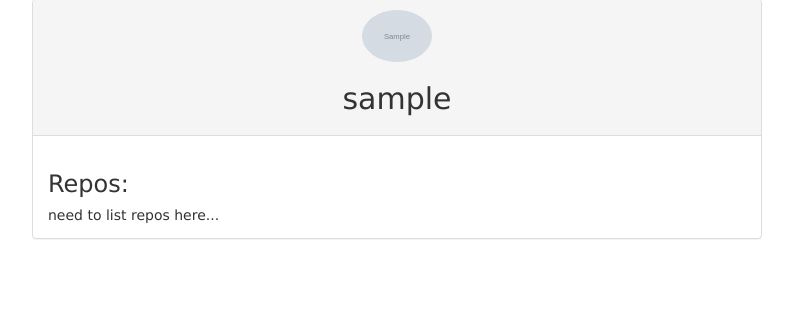
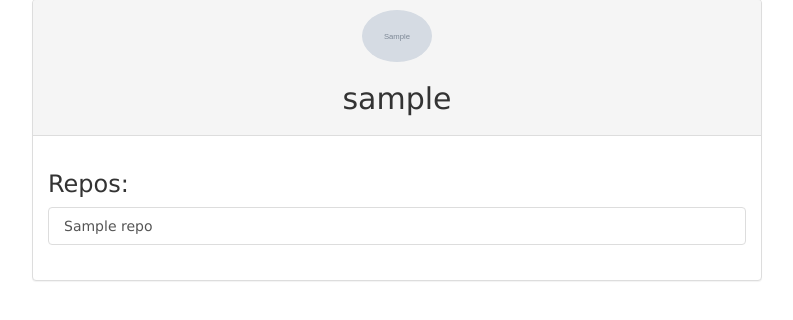
Before and after one commit to doriorio/API-reference, a Node server app: template views/index.ejs in a window 1280 px wide. Shown: the part 312-632 px from the top of the page, without its empty margins (243-1036 px from the left). Run offline with Node 20, Linux system fonts and the light colour scheme; the template is opened without the code that fills it: most values are stand-ins (such as "Sample title", 1, 10 or a date in 2020); grey boxes marked "Sample" are stand-in pictures.

Commit message:
getting userdata

```diff
--- a/views/index.ejs
+++ b/views/index.ejs
@@ -32,7 +32,14 @@
         </div>
         <div class="panel-body">
           <h3>Repos:</h3>
-          need to list repos here...
+          <div class="list-group">
+            <% userData.repos.forEach(function(repo) { %>
+              <a href="<%= repo.html_url %>" target="_blank"
+                class="list-group-item">
+                <%= repo.name %>
+              </a>
+            <% }); %>
+          </div>
         </div>
       </div>
 
```
Also changed, not shown: routes/index.js (+6 -1 lines).
